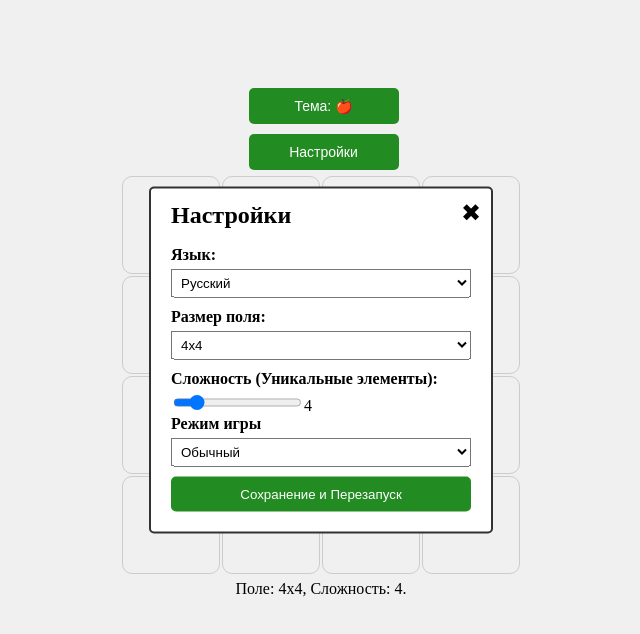
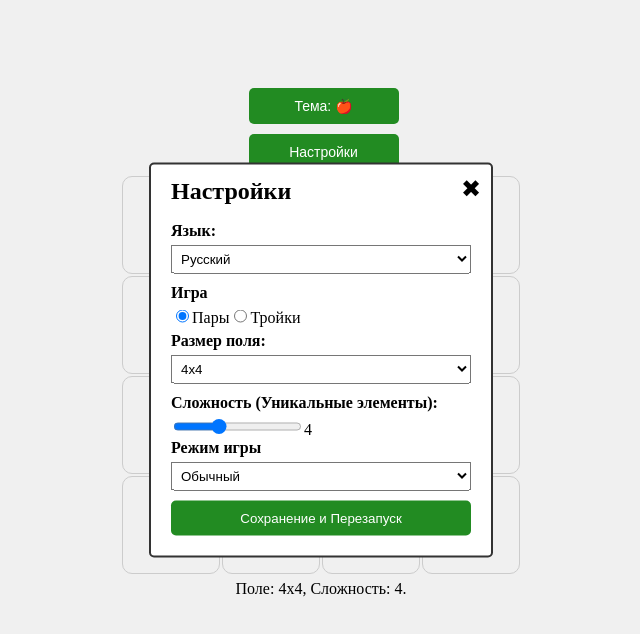
Before and after one commit to l10yd/MemoryPairGame, a React (Vite) app: page / in a window 1280 px wide. Both pictures are taken after a click on the button "Настройки". Shown: the top 634 px of the page, without its empty margins (319-959 px from the left). Built offline with nearby package versions, Linux system fonts and the light colour scheme.

Commit message:
added new gameType (Triplets)

```diff
--- a/src/App.css
+++ b/src/App.css
@@ -1,5 +1,5 @@
 /* app.css
-добавить: картинки вместо цифр(v), заменить сложности, звуки, темную тему, изменить оформление
+добавить: картинки вместо цифр(v), заменить сложности(v), звуки, темную тему, изменить оформление, !переработать useEffect для проверки совпадений открытых клеток
 */
 body {
   margin: 0;
@@ -51,6 +51,8 @@ body {
 .display-text, .survival-mode-counter {
   margin-top: 5px;
   text-align: center;
+  /*font-size: 1vw;
+  min-font-size: 14px;*/
   z-index: 1;
 }
 
@@ -65,6 +67,13 @@ body {
   max-width: 150px;
   font-size: 14px;
 }
+
+.gameType-container {
+  display: flex; /* Устанавливаем контейнеру flex-контейнером */
+  align-items: center; /* Выравниваем элементы по вертикали по центру */
+  margin-bottom: 5px;
+}
+
 
 .settings-dialog {
   position: absolute;
--- a/src/App.jsx
+++ b/src/App.jsx
@@ -4,6 +4,12 @@ import messages from "./Messages"; //сообщения об успехе или
 import languages from "./Languages"; //тексты на разных языках
 import { shufflePictures, generateNewGrid } from "./GameUtils"; //функции для генерации игрового поля и перемешивания картинок
 import './App.css';
+
+//максимальные значения difficulty для каждого gridSize
+const gridSizeMaxes = {
+  Pairs: {"4":8, "6":16, "8":16},
+  Triplets: {"3":3, "6":12, "9":16},
+};
 
 export default function App() {
 
@@ -12,19 +18,22 @@ export default function App() {
   const [gameStats, setGameStats] = useState({
     firstSelected: null,
     secondSelected: null, //можно открыть только 2 клетки за раз
+    thirdSelected: null,
     block: false, //блок игры
     gridSize: 4, //длина квадрата поля
     difficulty: 4, //сложность, влияет на количество уникальных элементов
-    gameMode: "Classic", //режим игры
+    gameType: "Pairs", //тип игры, пары или тройки
+    gameMode: "Classic", //режим игры, обычный или выживание
     theme: 'Fruits', //выбранная тема из Pictures
-    stepCounter: 0, //счетчик шагов, обновляется при открытии 2х клеток, выводится при победе
+    stepCounter: 0, //счетчик шагов, обновляется при открытии 2х-3х клеток, выводится при победе
     tileCounter: 0, //счетчик открытых клеток, если равен площади квадрата поля - победа
     survivalLifes: 8, //жизни для режима Survival
   });
 
-  //надо еще сделать счетчик побед
+  //надо еще сделать статистику
   const [score, setScore] = useState({
-    difficulties: {   "4": {
+    difficulties: {
+      "4": {
         Easy: 0,
         Medium: 0,
         Hard: 0,
@@ -51,6 +60,7 @@ export default function App() {
     gridSize: gameStats.gridSize,
     difficulty: gameStats.difficulty,
     gameMode: gameStats.gameMode,
+    gameType: gameStats.gameType,
   })
   //текст под игровой сеткой выводится
   const [displayText, setDisplayText] = useState(`Поле: 4х4, Сложность: 4.`);
@@ -70,7 +80,7 @@ export default function App() {
   //загрузка из localStorage на старте
   useEffect(() => {
     const savedPictures = JSON.parse(localStorage.getItem('pics'));
-    if(savedPictures) {
+    if (savedPictures) {
       setPics(savedPictures)
     }
     else {
@@ -83,7 +93,7 @@ export default function App() {
     if (savedGrid) {
       setGrid(savedGrid);
     } else {
-      const newGrid = generateNewGrid(4, 4);
+      const newGrid = generateNewGrid(4, 4, "Pairs");
       setGrid(newGrid);
       localStorage.setItem('grid', JSON.stringify(newGrid));
     }
@@ -104,13 +114,13 @@ export default function App() {
 
     //загрузка языка
     const savedLanguage = localStorage.getItem('language');
-    if(savedLanguage) {
+    if (savedLanguage) {
       setCurrentLanguage(savedLanguage);
     }
 
     //загрузка текста с текущим размером поля и сложностью
     const savedText = localStorage.getItem('settingsText');
-    if(savedText) {
+    if (savedText) {
       setDisplayText(savedText);
     }
 
@@ -122,32 +132,37 @@ export default function App() {
     const newGridSize = tempGameStats.gridSize;
     const newDifficulty = tempGameStats.difficulty;
     const newGameMode = tempGameStats.gameMode;
+    const newGameType = tempGameStats.gameType;
 
     localStorage.setItem('tempGameStats', JSON.stringify(tempGameStats));
+
+    const multiplier = newGameType === "Pairs" ? 1 : 2;
 
     setGameStats(prevGameStats => {
       const newGameStats = {
         ...prevGameStats,
         firstSelected: null,
         secondSelected: null,
+        thirdSelected: null,
         block: false,
         tileCounter: 0,
         stepCounter: 0,
-          survivalLifes: parseInt(newGridSize*2, 10), //жизней пока что х2
+        survivalLifes: (parseInt(newGridSize, 10)+parseInt(newDifficulty, 10))*multiplier, //жизней пока что х2
         gridSize: newGridSize,
         difficulty: newDifficulty,
         gameMode: newGameMode,
+        gameType: newGameType,
       };
       localStorage.setItem('gameStats', JSON.stringify(newGameStats));
       return newGameStats;
     });
 
-    const newGrid = generateNewGrid(newGridSize, newDifficulty);
+    const newGrid = generateNewGrid(newGridSize, newDifficulty, newGameType);
     setGrid(newGrid);
     localStorage.setItem('grid', JSON.stringify(newGrid));
 
-    //Выводит строку по типу Поле: 4x4, Сложность: 4, Режим: Обычный. - в соответствии с выбранным языком
-    const settingsText = `${languages[currentLanguage].fieldSizeMsg}: ${newGridSize}x${newGridSize}, ${languages[currentLanguage].difficultyMsg}: ${newDifficulty}, ${languages[currentLanguage].gameModeLabel}:  ${languages[currentLanguage].gameMode[newGameMode]}.`
+    //Выводит строку по типу Игра: Пары, Поле: 4x4, Сложность: 4, Режим: Обычный. - в соответствии с выбранным языком
+    const settingsText = `${languages[currentLanguage].gameTypeLabel}: ${languages[currentLanguage].gameTypes[newGameType]}, ${languages[currentLanguage].fieldSizeMsg}: ${newGridSize}x${newGridSize}, ${languages[currentLanguage].difficultyMsg}: ${newDifficulty}, ${languages[currentLanguage].gameModeLabel}:  ${languages[currentLanguage].gameMode[newGameMode]}.`
     setDisplayText(settingsText);
     localStorage.setItem('settingsText', settingsText);
 
@@ -182,6 +197,13 @@ export default function App() {
           localStorage.setItem('gameStats', JSON.stringify(newGameStats));
           return newGameStats;
         });
+      } else if (gameStats.thirdSelected === null) {
+        //выбрана третья ячейка
+        setGameStats(prevGameStats => {
+          const newGameStats = { ...prevGameStats, thirdSelected: { rowIndex, colIndex } };
+          localStorage.setItem('gameStats', JSON.stringify(newGameStats));
+          return newGameStats;
+        });
       }
       localStorage.setItem('gameStats', JSON.stringify(gameStats));
     }
@@ -195,9 +217,11 @@ export default function App() {
 
     // Определение минимальных размеров в зависимости от размера сетки
     const minTileSize = {
+      3: 100,
       4: 74,
       6: 50,
       8: 40,
+      9: 35,
     };
 
     // Рассчитываем новый размер клетки, который зависит от размера экрана и длины сетки
@@ -209,13 +233,14 @@ export default function App() {
     setTileSize(newTileSize);
   };
 
+  //логика для режима Pairs
   //срабатывает после нажатия на любую закрытую клетку
   useEffect(() => {
 
-    const { firstSelected, secondSelected, block } = gameStats;
+    const { firstSelected, secondSelected, thirdSelected } = gameStats;
 
     //если открыты 2 клетки, начинаем сравнивать
-    if (firstSelected && secondSelected) {
+    if (firstSelected && secondSelected && gameStats.gameType==="Pairs") {
       const firstCell = grid[firstSelected.rowIndex][firstSelected.colIndex];
       const secondCell = grid[secondSelected.rowIndex][secondSelected.colIndex];
 
@@ -251,7 +276,7 @@ export default function App() {
           return updatedGameStats;
         });
         //если жизни кончились в сурвайвалрежиме, перезапуск игры через 3 сек
-        if(gameStats.survivalLifes === 0 && gameStats.gameMode === "Survival") {
+        if (gameStats.survivalLifes === 0 && gameStats.gameMode === "Survival") {
           setDisplayText(languages[currentLanguage].gameOverMsg);
           setTimeout(() => {
             gameReset();
@@ -303,6 +328,92 @@ export default function App() {
 
   }, [grid]);
 
+
+  // та же логика для режима Триплет, нужно переработать!
+  useEffect(() => {
+
+      const { firstSelected, secondSelected, thirdSelected } = gameStats;
+
+      // Если открыты 3 клетки, начинаем сравнивать
+      if (thirdSelected && gameStats.gameType==="Triplets") {
+        const firstCell = grid[firstSelected.rowIndex][firstSelected.colIndex];
+        const secondCell = grid[secondSelected.rowIndex][secondSelected.colIndex];
+        const thirdCell = grid[thirdSelected.rowIndex][thirdSelected.colIndex];
+
+        // Если все три клетки равны - получаем 3 очка в счетчик, 1 жизнь в выживании и игра продолжается
+        if (firstCell.value === secondCell.value && secondCell.value === thirdCell.value) {
+          // Совпадение
+          setGameStats(prevGameStats => {
+            const updatedGameStats = {
+              ...prevGameStats,
+              tileCounter: prevGameStats.tileCounter + 3,
+              survivalLifes: prevGameStats.survivalLifes + 1,
+              stepCounter: prevGameStats.stepCounter + 1
+            };
+            localStorage.setItem('gameStats', JSON.stringify(updatedGameStats));
+            return updatedGameStats;
+          });
+          // Выбираем случайное значение из объекта messages в соответствии с выбранным языком
+          const randomSuccessMessage =
+            messages[currentLanguage].Success[Math.floor(Math.random() * messages[currentLanguage].Success.length)];
+          setDisplayText(randomSuccessMessage);
+
+          // Три открытые клетки не равны
+        } else {
+          // Блок игры
+          setGameStats(prevGameStats => {
+            const updatedGameStats = {
+              ...prevGameStats,
+              block: true,
+              survivalLifes: prevGameStats.survivalLifes - 1,
+              stepCounter: prevGameStats.stepCounter + 1
+            };
+            localStorage.setItem('gameStats', JSON.stringify(updatedGameStats));
+            return updatedGameStats;
+          });
+          // Если жизни кончились в режиме "Survival", перезапускаем игру через 3 секунды
+          if (gameStats.survivalLifes === 0 && gameStats.gameMode === "Survival") {
+            setDisplayText(languages[currentLanguage].gameOverMsg);
+            setTimeout(() => {
+              gameReset();
+            }, 3000);
+          }
+          // Иначе если игра продолжается - блокируем игру на таймаут, потом закрываем 3 последние клетки обратно
+          else {
+            // Выбираем случайное значение из объекта messages в соответствии с выбранным языком
+            const randomErrorMessage =
+              messages[currentLanguage].Error[Math.floor(Math.random() * messages[currentLanguage].Error.length)];
+            setDisplayText(randomErrorMessage);
+
+            setTimeout(() => {
+              // Прячем клетки
+              setGrid(prevGrid => {
+                const newGrid = [...prevGrid];
+                newGrid[firstSelected.rowIndex][firstSelected.colIndex].hidden = true;
+                newGrid[secondSelected.rowIndex][secondSelected.colIndex].hidden = true;
+                newGrid[thirdSelected.rowIndex][thirdSelected.colIndex].hidden = true;
+                localStorage.setItem('grid', JSON.stringify(newGrid));
+                return newGrid;
+              });
+
+              // Сбрасываем клетки в любом случае
+              setGameStats(prevGameStats => {
+                const newGameStats = { ...prevGameStats, block: false };
+                localStorage.setItem('gameStats', JSON.stringify(newGameStats));
+                return newGameStats;
+              });
+            }, 1000);
+          }
+        }
+        // Сбрасываем клетки в любом случае
+        setGameStats(prevGameStats => {
+          const newGameStats = { ...prevGameStats, firstSelected: null, secondSelected: null, thirdSelected: null };
+          localStorage.setItem('gameStats', JSON.stringify(newGameStats));
+          return newGameStats;
+        });
+      }
+  }, [grid]);
+
   //срабатывает в случае, если счетчик равен площади игрового поля
   useEffect(() => {
     if (gameStats.tileCounter === gameStats.gridSize * gameStats.gridSize) {
@@ -330,7 +441,6 @@ export default function App() {
       localStorage.setItem('gameStats', JSON.stringify(newGameStats));
       return newGameStats;
     });
-
   };
 
   //для селекторов настроек (размер поля, сложность, режим игры)
@@ -340,8 +450,34 @@ export default function App() {
       ...prevStats,
       [field]: value,
     }));
+  };
 
-  };
+  //при переключении типа игры устанавливает размер поля как минимальный
+  useEffect(() => {
+    const minGridSize = tempGameStats.gameType === "Pairs" ? 4 : 3;
+    if (tempGameStats.gridSize !== minGridSize) {
+      setTempGameStats((prevStats) => ({
+        ...prevStats,
+        gridSize: minGridSize,
+      }));
+    }
+  }, [tempGameStats.gameType]);
+
+  //при переключении размера поля обновляет максимальную сложность
+  useEffect(() => {
+
+    const gridSize = tempGameStats.gridSize;
+    const gameType = tempGameStats.gameType;
+    const maxDifficulty = gridSizeMaxes[gameType][gridSize] || 16;
+
+    setTempGameStats((prevStats) => ({
+      ...prevStats,
+      difficulty:
+        prevStats.difficulty > maxDifficulty
+          ? maxDifficulty
+          : prevStats.difficulty,
+    }));
+  }, [tempGameStats.gridSize]);
 
   return (
     <div>
@@ -389,17 +525,40 @@ export default function App() {
             ))}
           </select>
 
+          {/** выбор игры - пары или тройки */}
+          <label>{languages[currentLanguage].gameTypeLabel}</label>
+          <div class="gameType-container">
+            {["Pairs", "Triplets"].map((option) => (
+              <div key={option}>
+                <input
+                  type="radio"
+                  id={option}
+                  name="gameType"
+                  value={option}
+                  checked={tempGameStats.gameType === option}
+                  onChange={() => handleSelectChange('gameType', option)}
+                />
+                 <span>{languages[currentLanguage].gameTypes[option]}</span>
+              </div>
+            ))}
+          </div>
+
+
           {/** размер поля */}
           <label>{languages[currentLanguage].fieldSize}:</label>
           <select
             value={tempGameStats.gridSize}
-            onChange={(event) => {handleSelectChange('gridSize', event.target.value)}}
+            onChange={(event) => { handleSelectChange('gridSize', event.target.value) }}
           >
-            {[4, 6, 8].map((size, index) => (
+            {([3, 4, 6, 8, 9]
+              .filter((size) =>
+                tempGameStats.gameType === "Pairs" ? size % 2 === 0 : size % 3 === 0
+              )
+              .map((size, index) => (
                 <option key={index} value={size}>
                   {size}х{size}
                 </option>
-            ))}
+              )))}
           </select>
 
           {/** выбор сложности */}
@@ -407,7 +566,7 @@ export default function App() {
           <input
             type="range"
             min="2"
-            max={tempGameStats.gridSize === "4" ? 8 : 16}
+            max={gridSizeMaxes[tempGameStats.gameType][tempGameStats.gridSize] || 16}
             step="1"
             value={tempGameStats.difficulty}
             onChange={(event) => handleSelectChange('difficulty', event.target.value)}
@@ -434,6 +593,7 @@ export default function App() {
               gridSize: tempGameStats.gridSize,
               difficulty: tempGameStats.difficulty,
               gameMode: tempGameStats.gameMode,
+              gameType: tempGameStats.gameType,
             });
             gameReset();
           }}>
@@ -454,7 +614,7 @@ export default function App() {
                 key={colIndex}
                 onClick={() => !gameStats.block && onClickTile(rowIndex, colIndex)}
               >
-                <div className="tile-picture" style={{opacity: cell.hidden ? 0 : 1}}>
+                <div className="tile-picture" style={{ opacity: cell.hidden ? 0 : 1 }}>
                   {cell.hidden ? null : pics[gameStats.theme][cell.value - 1]}
                 </div>
               </div>
@@ -466,7 +626,7 @@ export default function App() {
 
       {/** счетчик жизней, выводится только в режиме Survival */}
       <div className="survival-mode-counter">
-        {gameStats.gameMode === "Survival" && `${languages[currentLanguage].survivalMsg}: ${gameStats.survivalLifes+1}`}
+        {gameStats.gameMode === "Survival" && `${languages[currentLanguage].survivalMsg}: ${gameStats.survivalLifes + 1}`}
       </div>
 
       {/** здесь всякий текст, режимы игры, сообщения о прогрессе/завершении */}
--- a/src/GameUtils.jsx
+++ b/src/GameUtils.jsx
@@ -31,23 +31,20 @@ const shufflePictures = (pictures) => {
 
 
 //генерирует новую сетку клеток на основе длины строки и сложности из gameStats
-const generateNewGrid = (arraySize, difficulty) => {
+const generateNewGrid = (arraySize, difficulty, gameType) => {
 
   //заполняем одномерный массив числами от 1 до difficulty (кол-во уникальных элементов)
   const values = Array.from({ length: difficulty }, (_, index) => index + 1);
 
-  //наполняем еще один массив парами элементов из values, пока его длина не будет равна площади игрового поля (1,1,2,2 и тд)
-  const pairedValues = Array.from({ length: (arraySize * arraySize) / 2 }, (_, i) => [values[i % difficulty], values[i % difficulty]]).flat();
-
-  //или можно так
-  /*const pairedValues = [];
-  for (let i = 0; i < (arraySize * arraySize)/2; i++) {
-    pairedValues.push(values[i % edge]);
-    pairedValues.push(values[i % edge]);
-  }*/
+  //наполняем еще один массив парами или тройками элементов из values, пока его длина не будет равна площади игрового поля (1,1,2,2 и тд)
+  const length = gameType === "Pairs" ? (arraySize * arraySize) / 2 : (arraySize * arraySize) / 3;
+  const filledValues = Array.from({ length }, (_, i) => {
+    const duplicatedValues = Array.from({ length: gameType === "Pairs" ? 2 : 3 }, () => values[i % difficulty]);
+    return duplicatedValues;
+  }).flat();
 
   //перемешиваем одномерный массив
-  const shuffled = shuffleArray(pairedValues);
+  const shuffled = shuffleArray(filledValues);
 
   //нарезаем перемешанный одномерный массив равномерными частями и наполняем двумерный массив
   const shuffledMatrix = [];
--- a/src/Languages.jsx
+++ b/src/Languages.jsx
@@ -4,6 +4,8 @@ const languages = {
     name: "English",
     settings: 'Settings',
     theme: 'Theme',
+    gameTypeLabel: 'Game Type',
+    gameTypes: {Pairs: "Pairs", Triplets: "Triplets"},
     fieldSize: 'Field Size',
     fieldSizeMsg: "Size",
     difficultyLabel: 'Difficulty (Unique elements)',
@@ -44,6 +46,8 @@ const languages = {
     name: "Русский",
     settings: 'Настройки',
     theme: 'Тема',
+    gameTypeLabel: 'Игра',
+    gameTypes: {Pairs: "Пары", Triplets: "Тройки"},
     fieldSize: 'Размер поля',
     fieldSizeMsg: "Поле",
     difficultyLabel: 'Сложность (Уникальные элементы)',
```
Lines whose indentation alone changed are shown as unchanged.
